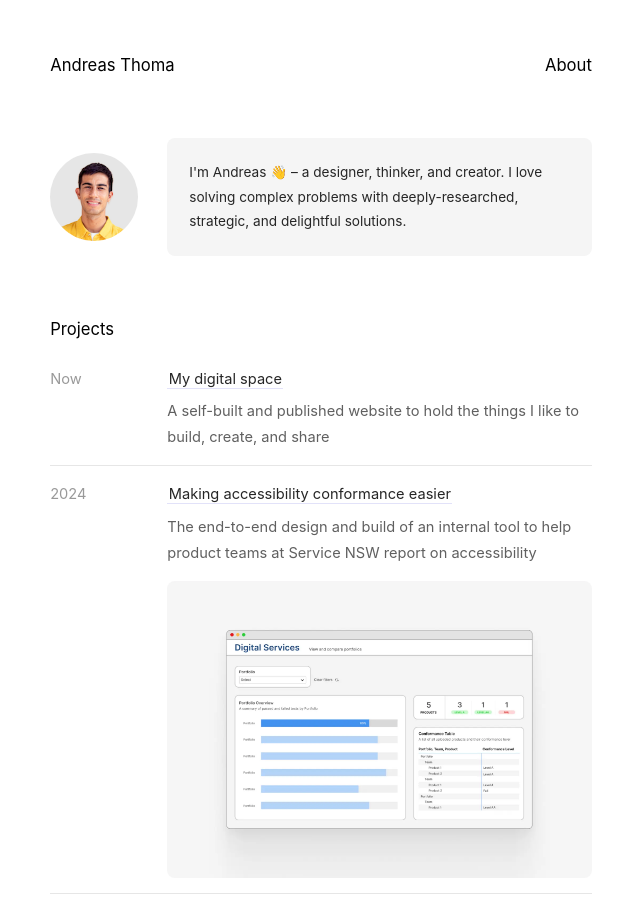
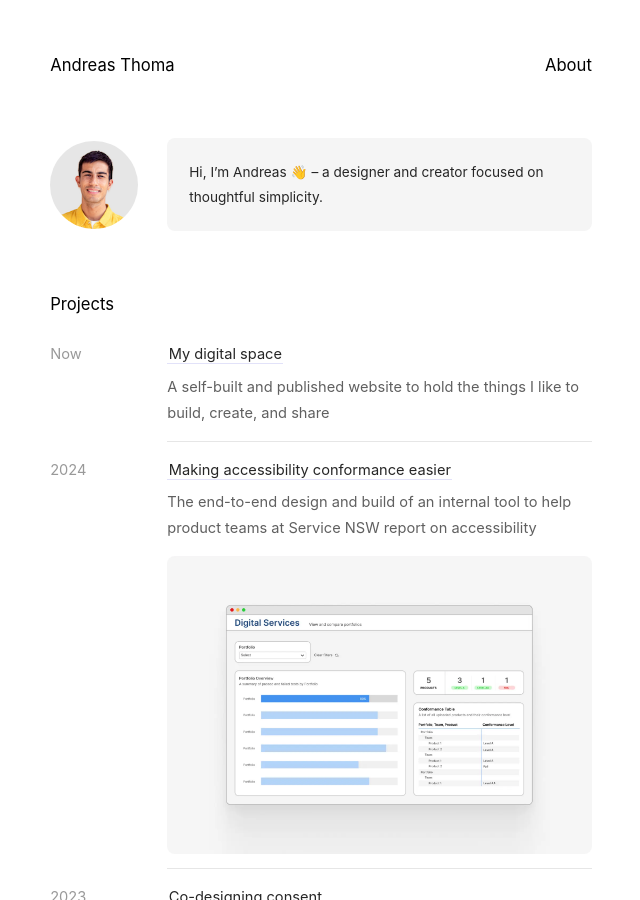
Before and after one commit to andreeeeaaaaas/my-digital-space, a Jekyll site: the page built from _pages/index.md, in a window 1280 px wide and 900 px high. Shown: the whole window, without its empty margins (319-959 px from the left). Built offline with Jekyll 4.4.1, drawn with Linux system fonts in a browser that asks for light colours.

Commit message:
Fixed hr width for index pages

```diff
--- a/_pages/index.md
+++ b/_pages/index.md
@@ -11,9 +11,9 @@
         <img class ="rotate-once" src="assets/headshot-greybackground.png" style="border-radius: 999px; max-height: clamp(64px, 12vw, 6rem); margin: 0;">
       </a>
     </div>
-    <div class="callout">
+    <div class="callout" style="width: 100%">
       <p>
-        I'm Andreas 👋 – a designer, thinker, and creator. I love solving complex problems with deeply-researched, strategic, and delightful solutions.
+       Hi, I’m Andreas 👋 – a designer and creator focused on thoughtful simplicity.
       </p>
     </div>
   </flex>
@@ -28,12 +28,12 @@
   {% assign latest_projects = sorted_projects | where_exp: "page", "page.path contains 'projects/'" %}
 
   {% for page in latest_projects limit:5 %}
-    <div class="bb">
+    <div class="">
       <flex class="align-baseline stack-mobile">
         <div class="label muted">
           <p>{{ page.date }}</p>
         </div>
-        <div>
+        <div class="bb">
           <h2 style =""><a class="internal-link" href="{{ site.baseurl }}{{ page.url }}" style="font-size: 1rem">{{ page.title }}</a></h2>
           <p style="margin-top: 0rem; color: #606060">
             {{ page.content | callout_excerpt | default: "No summary available." }}
@@ -53,12 +53,12 @@
   {% assign latest_studio_projects = sorted_projects | where_exp: "page", "page.path contains 'studio/'" %}
 
   {% for page in latest_studio_projects limit:4 %}
-    <div class="bb">
+    <div class="">
       <flex class="align-baseline stack-mobile">
         <div class="label muted">
           <p>{{ page.date }}</p>
         </div>
-        <div class="">
+        <div class="bb">
           <h2 style =""><a class="internal-link" href="{{ site.baseurl }}{{ page.url }}" style="font-size: 1rem">{{ page.title }}</a></h2>
           <p style="margin-top: 0rem; color: #606060">
             {{ page.content | callout_excerpt | default: "No summary available." }}
```
Also changed, not shown: _pages/about.md (+2 -2 lines), _pages/projects.md (+2 -2 lines), _pages/studio.md (+2 -2 lines), 3 other files.
